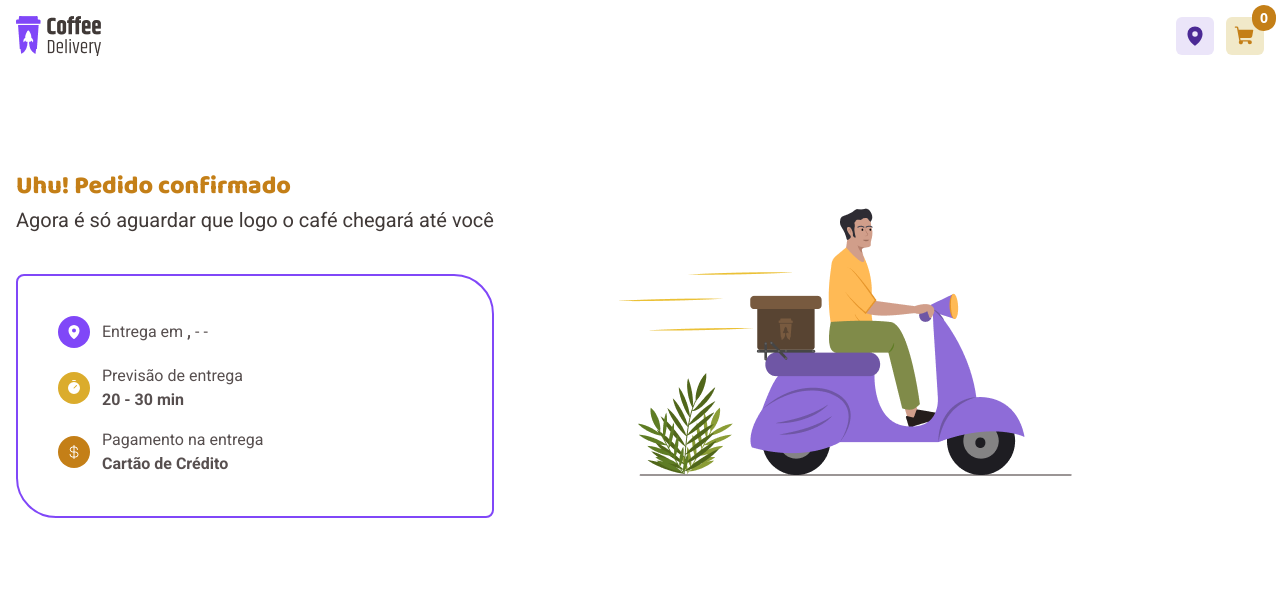
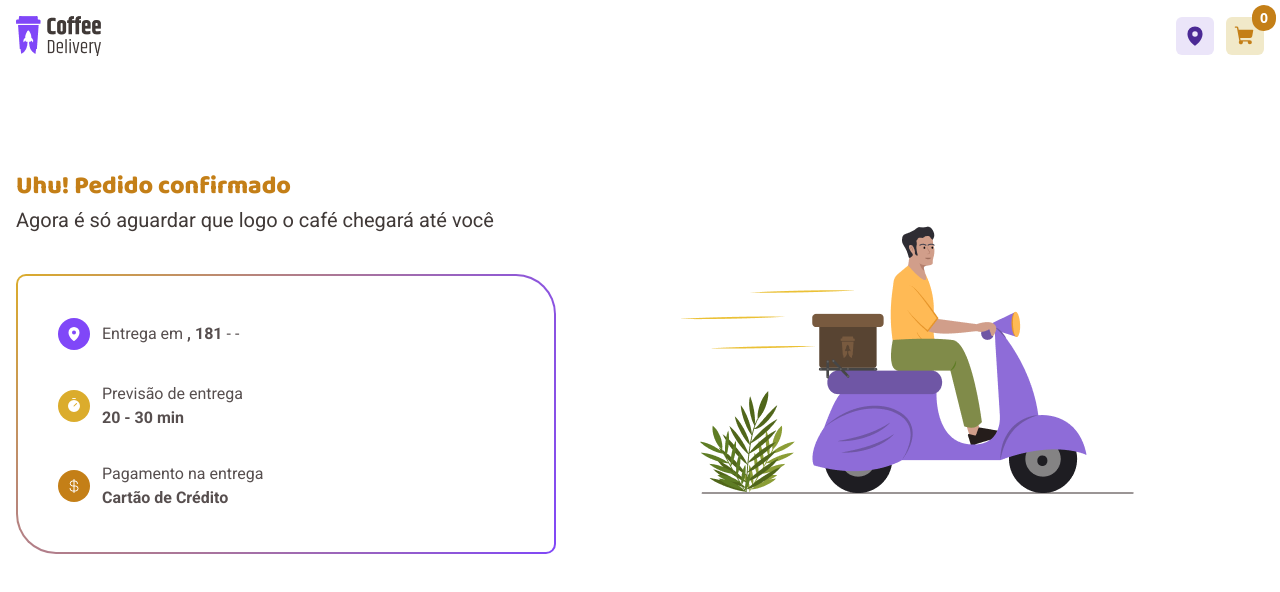
Before and after one commit to Murillou/coffee-delivery, a React (Vite) app: page /success in a window 1280 px wide. Shown: the top 592 px of the page. Built offline with nearby package versions, Linux system fonts and the light colour scheme; no server answers.

Commit message:
[refactor] alterando fonts erradas da aplicação

```diff
--- a/src/components/Menu/Card.tsx
+++ b/src/components/Menu/Card.tsx
@@ -53,8 +53,8 @@ export function Card({ src, types, coffeeName, description }: CardProps) {
         className="flex items-center gap-6 mt-[33px]"
         action="#"
       >
-        <h1 className="font-baloo2">
-          R$ <span className="font-extrabold text-2xl">9,90</span>
+        <h1 className="font-baloo2 text-base-text align-baseline">
+          R$ <span className=" font-bold text-2xl">9,90</span>
         </h1>
         <div className="flex items-center gap-2">
           <QuantityInput value={quantity} onChange={setQuantity} />
--- a/src/components/Payment/ButtonPayment.tsx
+++ b/src/components/Payment/ButtonPayment.tsx
@@ -17,7 +17,7 @@ export function ButtonPayment({
   return (
     <button
       className={twMerge(
-        'flex gap-3 font-roboto text-base-text rounded-lg p-4 lg:w-[230.67px] mb-4 w-full hover:bg-base-hover ',
+        'flex gap-3 font-roboto items-center text-base-text text-xs rounded-lg p-4 lg:w-[230.67px] mb-4 w-full hover:bg-base-hover ',
         className
       )}
       type="button"
--- a/src/components/Payment/Payment.tsx
+++ b/src/components/Payment/Payment.tsx
@@ -78,13 +78,13 @@ export function Payment() {
           </h1>
 
           <div className="flex flex-col bg-base-card rounded-lg gap-8 text-sm p-2 sm:p-10 w-full">
-            <div className="space-y-1">
-              <h1 className="flex flex-row text-base-subtitle font-roboto font-medium">
-                <MapPinLine className="text-yellow-dark" size={22} /> Endereço
+            <div>
+              <h1 className="flex flex-row gap-2 text-base-subtitle text-base font-roboto font-medium">
+                <MapPinLine className="text-yellow-dark" size={24} /> Endereço
                 de entrega
               </h1>
 
-              <p className="font-roboto text-base-text text-sm pl-5">
+              <p className="font-roboto text-base-text text-sm pl-8">
                 Informe o endereço onde deseja receber seu pedido
               </p>
             </div>
@@ -166,12 +166,13 @@ export function Payment() {
           </div>
 
           <div className="flex flex-col justify-center gap-8 p-2 sm:p-10 max-h-[372px] bg-base-card rounded-lg w-full">
-            <div className="space-y-1">
-              <h1 className="flex flex-row items-center text-base-subtitle font-roboto font-medium ">
-                <CurrencyDollar className="text-purple-normal" size={22} />
+            <div>
+              <h1 className="flex flex-row gap-2 items-center text-base-subtitle font-roboto font-medium ">
+                <CurrencyDollar className="text-purple-normal" size={24} />
                 Pagamento
               </h1>
-              <p className="font-roboto text-base-text text-sm  pl-5">
+
+              <p className="font-roboto text-base-text text-sm pl-8">
                 O pagamento é feito na entrega. Escolha a forma que deseja pagar
               </p>
             </div>
@@ -224,8 +225,8 @@ export function Payment() {
               </div>
               <div className="flex flex-col gap-3 w-full  font-roboto text-base-text md:justify-between">
                 <div className="flex flex-col sm:flex-row items-center sm:justify-between ">
-                  <p>Total de Itens</p>
-                  <span>
+                  <p className="text-sm">Total de Itens</p>
+                  <span className="text-base">
                     R${' '}
                     {cart
                       .reduce((total, item) => total + 9.9 * item.quantity, 0)
@@ -234,10 +235,10 @@ export function Payment() {
                 </div>
 
                 <div className="flex flex-col items-center sm:flex-row sm:justify-between ">
-                  <p>Entrega</p>
-                  <p className="text-green-500">Grátis</p>
+                  <p className="text-sm">Entrega</p>
+                  <p className="text-green-500 text-base">Grátis</p>
                 </div>
-                <div className="flex flex-col items-center sm:flex-row sm:justify-between font-bold ">
+                <div className="flex flex-col items-center sm:flex-row sm:justify-between font-bold text-base-subtitle text-xl ">
                   <p>Total</p>
                   <span>
                     R${' '}
@@ -248,7 +249,7 @@ export function Payment() {
                 </div>
               </div>
               <button
-                className="bg-yellow-normal text-white px-2 py-3 sm:w-96 rounded-md hover:bg-yellow-dark"
+                className="bg-yellow-normal text-white font-bold px-2 py-3 sm:w-96 rounded-md hover:bg-yellow-dark"
                 type="submit"
               >
                 CONFIRMAR PEDIDO
--- a/src/pages/Success.tsx
+++ b/src/pages/Success.tsx
@@ -1,9 +1,10 @@
 import { CurrencyDollar, MapPin, Timer } from 'phosphor-react';
 import pilotMan from '../assets/pilotman.png';
 import { useAddressContext } from '../hooks/useAddressContext';
+import '../styles/succes.css';
 
 export function Success() {
-  const { addressData, numberAddress } = useAddressContext();
+  const { addressData } = useAddressContext();
   return (
     <main className="flex flex-col max-w-7xl p-4 mx-auto items-center mt-10 gap-14 md:flex-row lg:gap-28 lg:mt-20">
       <div>
@@ -15,7 +16,7 @@ export function Success() {
           Agora é só aguardar que logo o café chegará até você
         </p>
 
-        <div className="flex flex-col items-center justify-center md:items-baseline  gap-4 max-w-[540px] rounded-tl-lg rounded-br-lg rounded-tr-[40px] rounded-bl-[40px] border-solid border-2 border-purple-normal mt-10 p-5 lg:p-10 font-roboto text-base-text">
+        <div className="flex flex-col items-center justify-center md:items-baseline gap-8 max-w-[540px] mt-10 p-5 lg:p-10 font-roboto text-base-text border-gradient">
           <div className="flex flex-col justify-center items-center gap-3 md:flex-row ">
             <div>
               <MapPin
@@ -26,9 +27,7 @@ export function Success() {
             </div>
             <p className="max-w-[11rem] md:max-w-md">
               Entrega em{' '}
-              <span className="font-bold">
-                {addressData.logradouro}, {numberAddress}{' '}
-              </span>
+              <span className="font-bold">{addressData.logradouro}, 181 </span>
               {addressData.bairro} - {addressData.localidade} - {addressData.uf}
             </p>
           </div>
--- /dev/null
+++ b/src/styles/succes.css
@@ -0,0 +1,13 @@
+.border-gradient {
+  width: 700px;
+  height: 280px;
+  border: double 2px transparent;
+  border-top-left-radius: 10px;
+  border-top-right-radius: 40px;
+  border-bottom-left-radius: 40px;
+  border-bottom-right-radius: 10px;
+  background-image: linear-gradient(white, white),
+    radial-gradient(circle at top left, #dbac2c, #8047f8);
+  background-origin: border-box;
+  background-clip: padding-box, border-box;
+}
```
